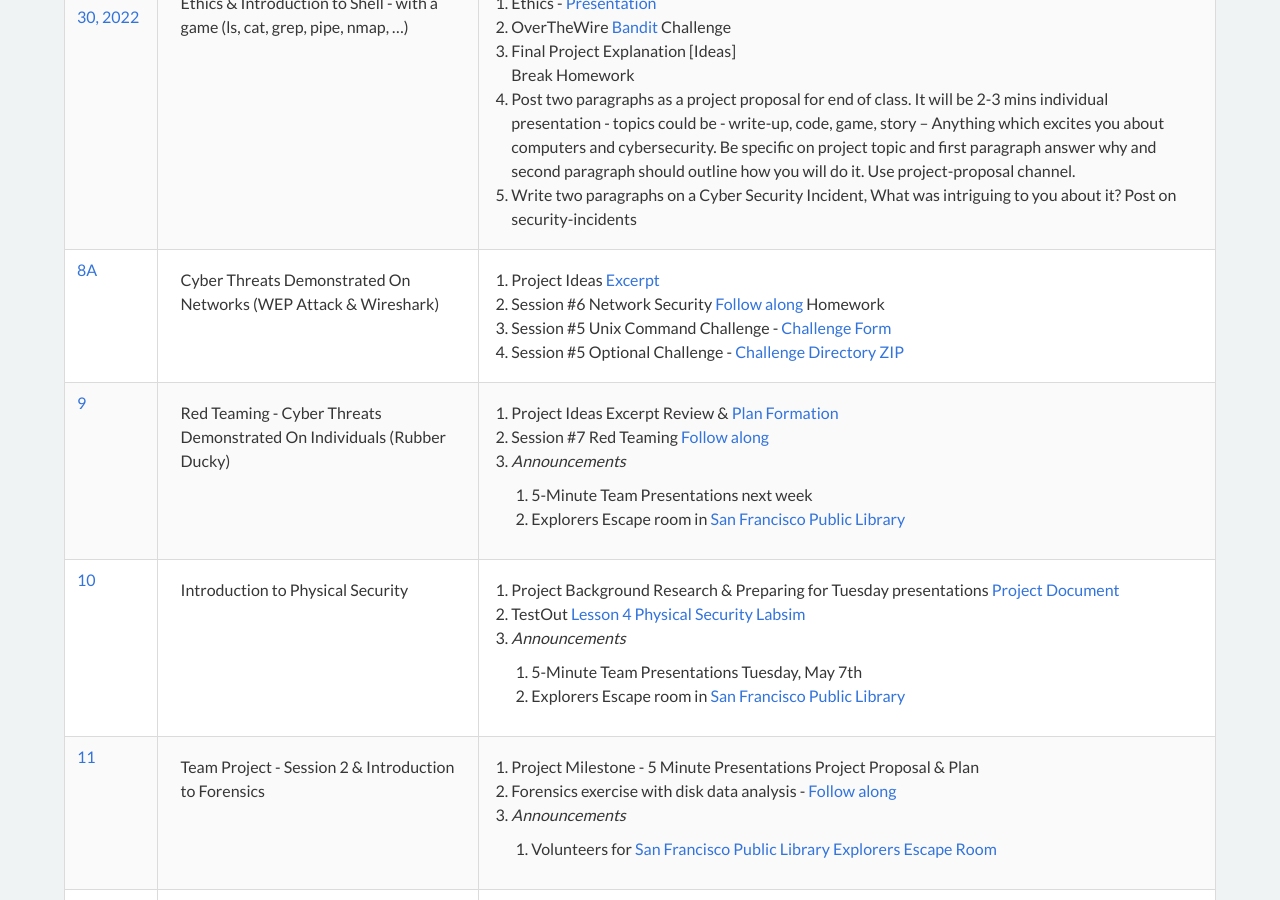
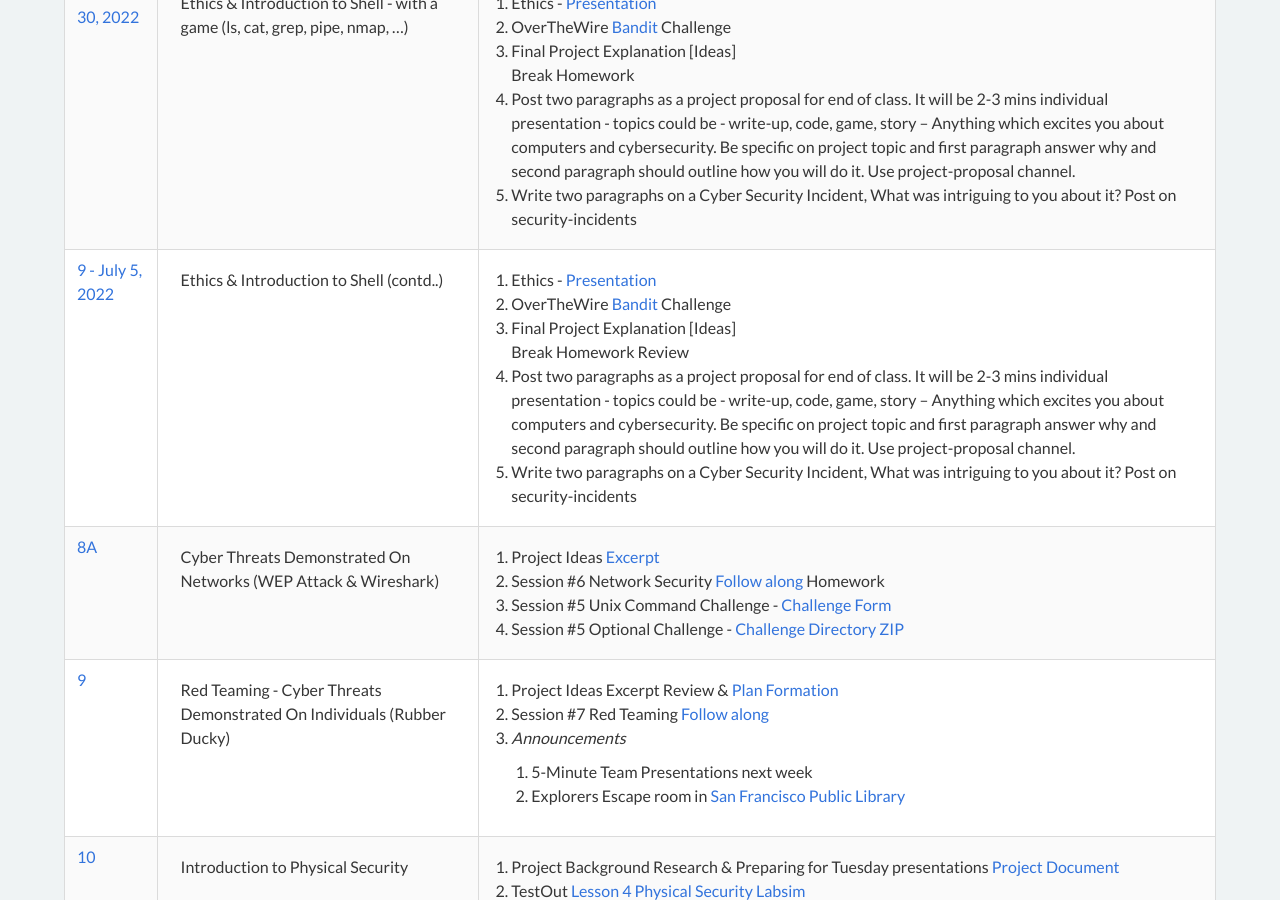
Before and after one commit to cyberdefendersprogram/www-homepage, a Jekyll site: the page built from pages/programs/cyberexplorers-ncat.md, in a window 1280 px wide and 900 px high, scrolled down 2062 px. Built offline with Jekyll 4.4.1, drawn with Linux system fonts in a browser that asks for light colours; nearby versions of some CDN libraries.

Commit message:
Update cyber-explorers-ncat.yml

```diff
--- a/_data/cyber-explorers-ncat.yml
+++ b/_data/cyber-explorers-ncat.yml
@@ -56,6 +56,15 @@
     1. Post two paragraphs as a project proposal for end of class. It will be 2-3 mins individual presentation - topics could be - write-up, code, game, story -- Anything which excites you about computers and cybersecurity. Be specific on project topic and first paragraph answer why and  second paragraph should outline how you will do it. Use project-proposal channel.
     2. Write two paragraphs on a Cyber Security Incident, What was intriguing to you about it? Post on security-incidents
 
+- session: 9 - July 5, 2022
+  desc: Ethics & Introduction to Shell (contd..)
+  notes: |
+    1. Ethics - [Presentation](https://docs.google.com/presentation/d/11RTcKKKa9bzFiU9jnMs_9pj2cEfKyAamlVMRTx0bq8c/edit?usp=sharing)
+    2. OverTheWire [Bandit](http://overthewire.org/wargames/bandit/bandit0.html) Challenge
+    3. Final Project Explanation [Ideas]
+    <br/>Break Homework Review
+    1. Post two paragraphs as a project proposal for end of class. It will be 2-3 mins individual presentation - topics could be - write-up, code, game, story -- Anything which excites you about computers and cybersecurity. Be specific on project topic and first paragraph answer why and  second paragraph should outline how you will do it. Use project-proposal channel.
+    2. Write two paragraphs on a Cyber Security Incident, What was intriguing to you about it? Post on security-incidents
 
 - session: 8A
   desc: Cyber Threats Demonstrated On Networks (WEP Attack & Wireshark)
```
